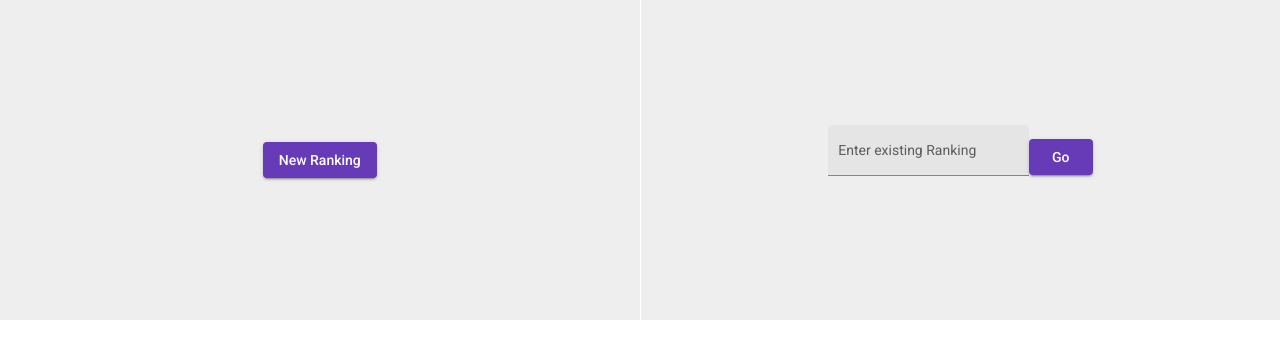
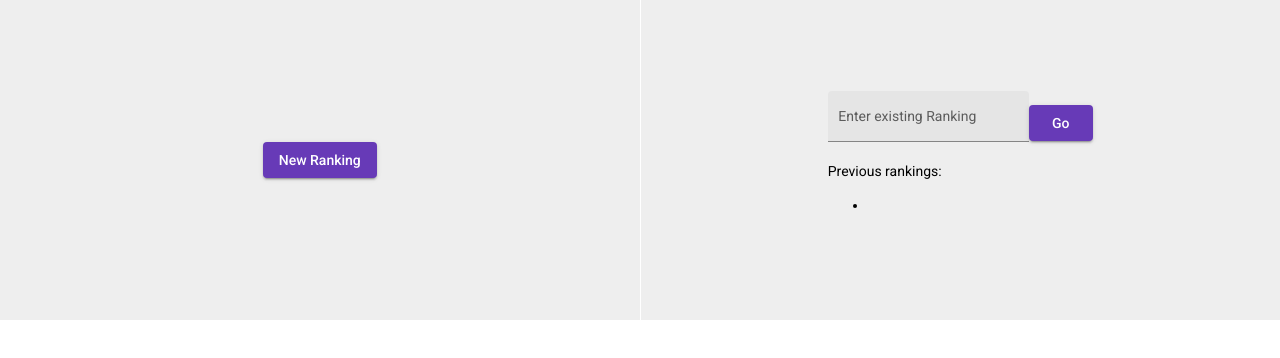
Before and after one commit to seFausto/rank-voting-app, an Angular app: page / in a window 1280 px wide. Shown: the top 358 px of the page. Built offline with nearby package versions, Linux system fonts and the light colour scheme.

Commit message:
Add history of votes

```diff
--- a/src/app/landing/landing.component.html
+++ b/src/app/landing/landing.component.html
@@ -9,7 +9,9 @@
         <div>
             <mat-form-field appearance="fill">
                 <mat-label>Enter existing Ranking</mat-label>
-                <input matInput [(ngModel)]="voteId">
+                <input matInput [(ngModel)]="voteId"
+                (change)="voteId=voteId.trim()"
+                >
             </mat-form-field>
 
             <a [routerLink]=  "['/votes', this.voteId]">
@@ -18,6 +20,17 @@
                 </button>
             </a>
 
+
+            <div>
+                <p>Previous rankings:</p>
+                <ul>
+                    <li *ngFor="let vote of this.votes">
+                        <a [routerLink]= "['/votes', vote]">
+                            {{vote}}
+                        </a>
+                    </li>
+                </ul>
+            </div>
         </div>
     </mat-grid-tile>
 
--- a/src/app/landing/landing.component.ts
+++ b/src/app/landing/landing.component.ts
@@ -10,8 +10,20 @@ export class LandingComponent implements OnInit {
   constructor() { }
 
   voteId: string;
+  votes: string[];
 
   ngOnInit(): void {
+
+    this.votes = [];
+
+    let theCookies = document.cookie.split(';');
+
+    for (var i = 0; i < theCookies.length; i++) {
+      let pastVoteId = theCookies[i].split('=');
+
+      this.votes.push(pastVoteId[0].replace(/\s/g, ""));
+
+    }
   }
 
 }
--- a/src/app/results/results.component.ts
+++ b/src/app/results/results.component.ts
@@ -1,7 +1,5 @@
 import { Component, OnInit } from '@angular/core';
-import { CdkDragDrop, moveItemInArray } from '@angular/cdk/drag-drop';
 import { CandidateService } from '../services/candidates.service';
-import { Observable, of } from 'rxjs';
 import { ActivatedRoute } from '@angular/router';
 
 @Component({
--- a/src/app/votes/votes.component.html
+++ b/src/app/votes/votes.component.html
@@ -3,19 +3,31 @@
 </div>
 
 <div *ngIf="candidatesArray != null && candidatesArray.length>0">
-    <h1>Order from favorite to least favorite</h1>
-    <h2>Then click submit</h2>
+    <div *ngIf="!voteSubmitted">
+        <h1>Order from favorite to least favorite</h1>
+        <h2>Then click submit</h2>
+    </div>
     <form #submitVote="ngForm" (ngSubmit)="onClickSubmit(candidatesArray)">
 
-        <mat-card *ngIf="voteSubmitted">You have already voted. This is your ranking:</mat-card>
 
-        <div cdkDropList class="example-list" (cdkDropListDropped)="drop($event)">
-            <div class="example-box" cdkDrag *ngFor="let candidate of candidatesArray; index as i">
+        <div *ngIf="voteSubmitted">
+            <h1>Your ranking:</h1>
+            <p>You have already voted.</p>
+            <p *ngFor="let candidate of candidatesArray; index as i">
                 {{i + 1}} - {{candidate}}
-            </div>
+            </p>
         </div>
 
+        <div *ngIf="!voteSubmitted">
+            <p>Please order the below from highest rated to lowest.</p>
+            <p>Note: The list has been randomized.</p>
+            <div cdkDropList class="example-list" (cdkDropListDropped)="drop($event)">
+                <div class="example-box" cdkDrag *ngFor="let candidate of candidatesArray; index as i">
+                    {{i + 1}} - {{candidate}}
+                </div>
+            </div>
 
+        </div>
         <button mat-raised-button type="submit" [disabled]="voteSubmitted">
             <mat-icon color="primary">send</mat-icon> Submit
         </button>
@@ -25,5 +37,10 @@
                 <mat-icon color="primary">list</mat-icon> View Results
             </button>
         </a>
+        <a routerLink="/">
+            <button mat-stroked-button color="primary">
+                <mat-icon color="primary">list</mat-icon> Back
+            </button>
+        </a>
     </form>
 </div>
```
